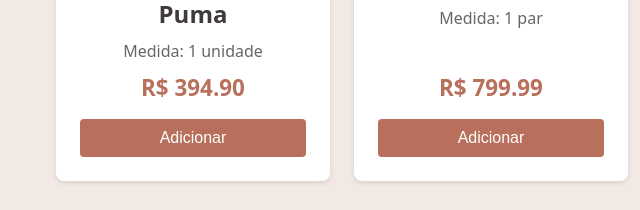
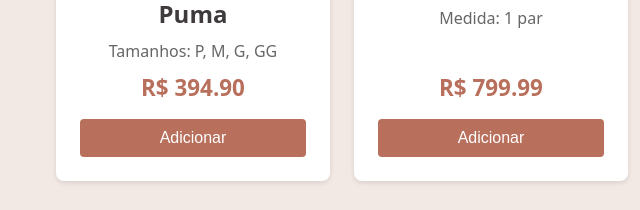
Before and after one commit to arthurbacelar/BLRSTORE, a plain HTML site: page index.html in a window 1280 px wide. Shown: the part 473-683 px from the top of the page, 0-640 px from the left. Drawn offline with Linux system fonts and the light colour scheme.

Commit message:
detalhes no destaques

```diff
--- a/app.js
+++ b/app.js
@@ -6,7 +6,7 @@ const IMG_TENIS_BMW = 'file:///C:/Users/CRC/AppData/Roaming/Code/agentSessionDat
 const PRODUTO_JAQUETA_DESTAQUE = {
     descricao: 'Jaqueta Bmw Motorsport Mt7 Puma',
     preco: 394.90,
-    medida: 'unidade',
+    medida: ['P', 'M', 'G', 'GG'],
     imagem_url: './jaqueta.jpg',
     destaque: true
 };
@@ -137,6 +137,10 @@ function atualizarContadorCarrinho() {
     if(link) link.textContent = `Carrinho (${totalItens})`;
 }
 
+function formatarMedida(medida) {
+    return Array.isArray(medida) ? medida.join(', ') : medida;
+}
+
 function adicionarAoCarrinho(id, descricao, preco, medida, imagem_url) {
     const itemExistente = carrinho.find(item => item.id === id);
     if (itemExistente) {
--- a/index.html
+++ b/index.html
@@ -39,15 +39,20 @@
                 return;
             }
 
-            grid.innerHTML = dados.map(p => `
-                <div class="card">
-                    <img src="${p.imagem_url}" alt="${p.descricao}" onerror="this.src='./jaqueta.jpg'">
-                    <h2>${p.descricao}</h2>
-                    <p>Medida: 1 ${p.medida}</p>
-                    <div class="preco">R$ ${p.preco.toFixed(2)}</div>
-                    <button class="btn-acao" onclick="adicionarAoCarrinho('${p.id}', '${p.descricao}', ${p.preco}, '${p.medida}', '${p.imagem_url}')">Adicionar</button>
-                </div>
-            `).join('');
+            grid.innerHTML = dados.map(p => {
+                const medidaTexto = formatarMedida(p.medida);
+                const textoMedida = Array.isArray(p.medida) ? `Tamanhos: ${medidaTexto}` : `Medida: 1 ${medidaTexto}`;
+
+                return `
+                    <div class="card">
+                        <img src="${p.imagem_url}" alt="${p.descricao}" onerror="this.src='./jaqueta.jpg'">
+                        <h2>${p.descricao}</h2>
+                        <p>${textoMedida}</p>
+                        <div class="preco">R$ ${p.preco.toFixed(2)}</div>
+                        <button class="btn-acao" onclick="adicionarAoCarrinho('${p.id}', '${p.descricao}', ${p.preco}, '${Array.isArray(p.medida) ? p.medida.join(',') : p.medida}', '${p.imagem_url}')">Adicionar</button>
+                    </div>
+                `;
+            }).join('');
         }
 
         function carregarDestaques() {
```
Also changed, not shown: admin.html (+10 -4 lines), carrinho.html (+2 -1 lines).
